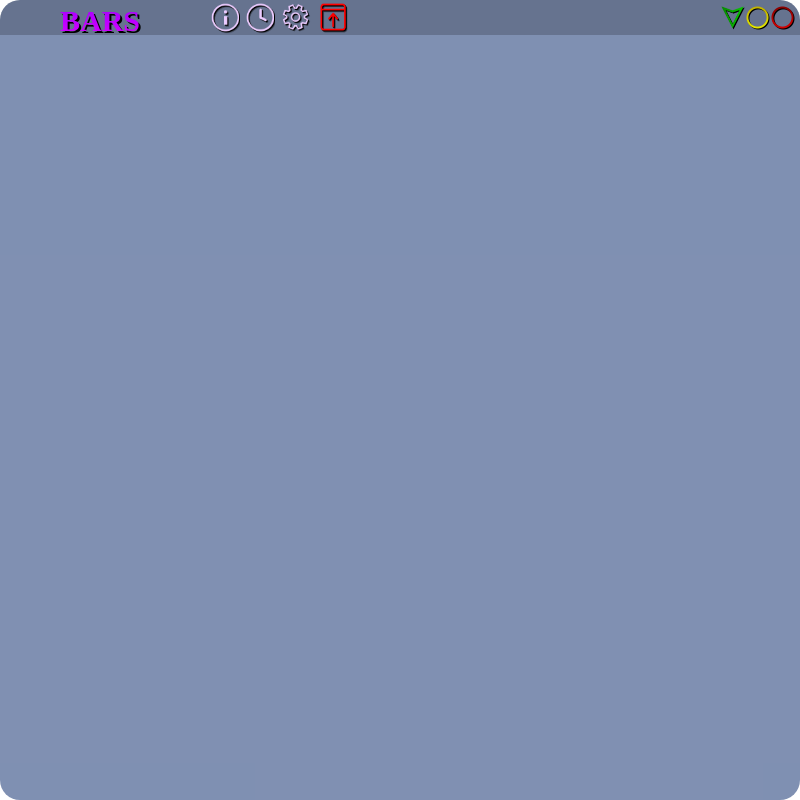
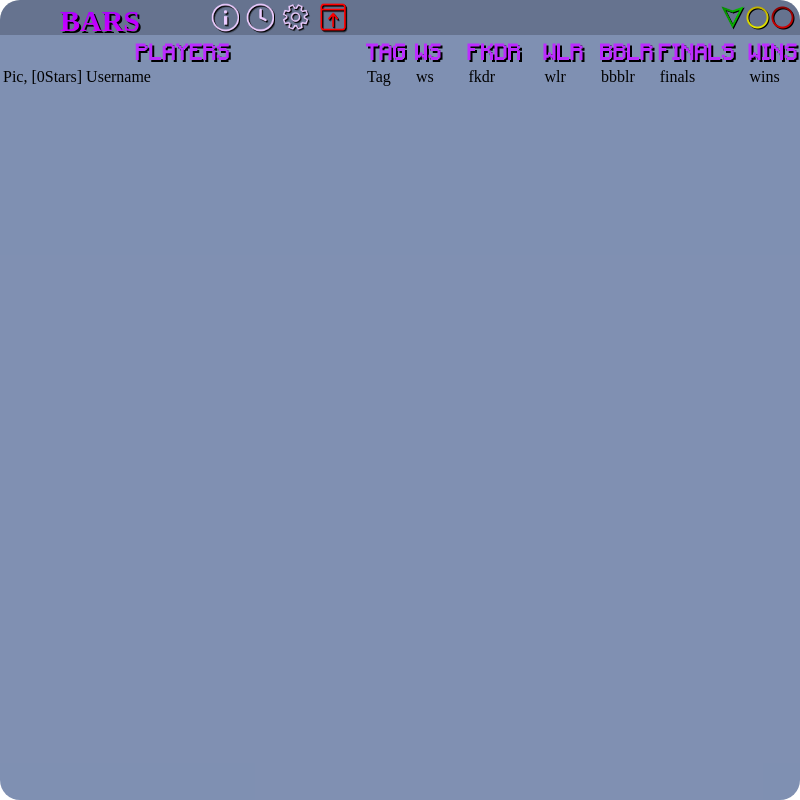
Before and after one commit to Jaxaar/Jaxaars-BedwarsOverlay, an Electron app: page src/index.html in a window 800 px wide. Drawn offline with Linux system fonts and the light colour scheme.

Commit message:
Set base for actual display

```diff
--- a/main.js
+++ b/main.js
@@ -48,9 +48,12 @@ const createWindow = () => {
     win.loadFile('./src/index.html')
     win.setAlwaysOnTop(true);
     win.setSkipTaskbar(false)
-
     // win.setVisibleOnAllWorkspaces(true);
     win.setMenu(null);
+
+    if(isDev){
+        win.setFocusable(true)
+    }
   }
 
 
--- a/src/base.css
+++ b/src/base.css
@@ -225,3 +225,17 @@ p{
     height: 25px;
     width: 25px;
 }
+
+
+.titleitems{
+    color: var(--primaryColor);
+    font-family: "Minecraftia";
+    font-size: 18px;
+    /* height: 28px;
+    margin: 0; */
+    padding: 0;
+    text-align: left;
+    line-height: block;
+    filter: drop-shadow(2px 2px rgb(0, 0, 0));
+    /* background: blue; */
+}
--- a/src/index.html
+++ b/src/index.html
@@ -26,6 +26,40 @@
                 <button name="Minimize" class="menuitem" id="minimize"></button>
                 <button name="Show" class="menuitem" id="show"></button>
             </div>
+            <div class="statsDisplay">
+                <table>
+                    <thead id="statsHeaders">
+                        <th class="titleitems" style="width: 46.75%; text-align: center;" id="playertitle">PLAYERS</th>
+                        <th class="titleitems" style="width: 6%;">TAG</th>
+                        <th class="titleitems" id="ws_nwl" style="width: 6.5%;">WS</th>
+                        <th class="titleitems" id="kdr" style="width: 9.5%;">FKDR</th>
+                        <th class="titleitems" style="width: 7%;">WLR</th>
+                        <th class="titleitems" style="width: 7.25%;">BBLR</th>
+                        <th class="titleitems" id="kills" style="width: 11.25%;">FINALS</th>
+                        <th class="titleitems" style="width: 9%;/*background-color: rgba(238, 130, 238, 0.644);*/">WINS</th>
+                    </thead>
+                    <tbody id="statsRows">
+                        <tr>
+                            <td>Pic, [0Stars] Username</td>
+                            <td>Tag</td>
+                            <td>ws</td>
+                            <td>fkdr</td>
+                            <td>wlr</td>
+                            <td>bbblr</td>
+                            <td>finals</td>
+                            <td>wins</td>
+                        </tr>
+                        <!-- <ul class="indexes" id="ign" style="width: 46.75%; text-align: left; padding-left: 2px; list-style-type: none;"></ul>
+                        <ul class="indexes" id="tag" style="width: 6%; overflow: visible;"></ul>
+                        <ul class="indexes" id="ws" style="width: 6.5%;"></ul>
+                        <ul class="indexes" id="fkdr" style="width: 9.5%;"></ul>
+                        <ul class="indexes" id="wlr" style="width: 7%;"></ul>
+                        <ul class="indexes" id="bblr" style="width: 7.25%;"></ul>
+                        <ul class="indexes" id="finals" style="width: 11.25%;"></ul>
+                        <ul class="indexes" id="wins" style="width: 9%;"></ul> -->
+                    </tbody>
+                </table>
+            </div>
         </div>
     </body>
 </html>
--- a/src/index.js
+++ b/src/index.js
@@ -22,15 +22,15 @@ function main(){
     const showButton = document.getElementById('show')
     showButton.addEventListener('click', () => {
         //con.log(showRotation($('#show').css('transform')));
-        if (showButton.style.transform === 'rotate(0deg)'){
-            ipcRenderer.invoke('toggleShow', Math.round(35))
+        if (showButton.style.transform === 'rotate(90deg)'){
+            ipcRenderer.invoke('toggleShow', 600)
             // currentWindow.setSize(currentWindow.webContents.getOwnerBrowserWindow().getBounds().width, Math.round(zoom*35), true);
-            showButton.style.transform =  'rotate(90deg)'
+            showButton.style.transform =  'rotate(0deg)'
             // $('#titles').css('display', 'none'); $('#indexdiv').css('display', 'none');
         }
         else{
-            ipcRenderer.invoke('toggleShow', 600)
-            showButton.style.transform =  'rotate(0deg)'
+            ipcRenderer.invoke('toggleShow', Math.round(35))
+            showButton.style.transform =  'rotate(90deg)'
             // if ($('#infodiv').css('display') === 'none' && $('#settingsdiv').css('display') === 'none'){$('#titles').css('display', 'block'); $('#indexdiv').css('display', 'block');}
         }
     });
```
